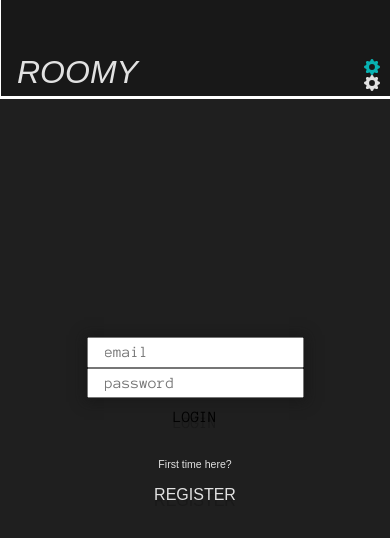
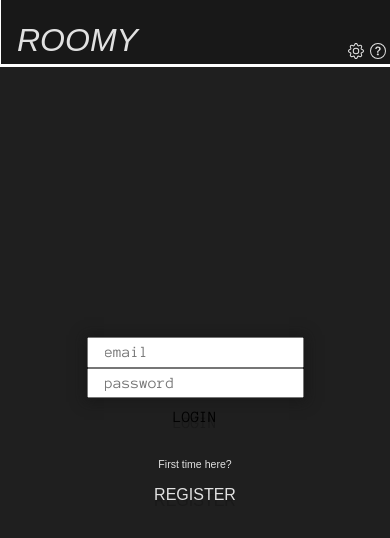
Before and after one commit to JaynewDee/meeps, a React (Vite) app in the folder client/: page / in a window 390 px wide. Shown: the top 538 px of the page. Built offline with nearby package versions, Linux system fonts and the light colour scheme; no server answers.

Commit message:
style tweaks

```diff
--- a/client/src/App.css
+++ b/client/src/App.css
@@ -22,7 +22,8 @@ header {
 }
 
 .menu-options {
-  margin: auto 0.66rem 0.33rem auto;
+  display: flex;
+  margin: auto 0.33rem 0.33rem auto;
 }
 
 .menu-options > span {
@@ -30,8 +31,13 @@ header {
   align-items: center;
   justify-content: center;
   cursor: pointer;
+  margin: auto 0 0 0.33rem;
 }
+
 .settings-icon {
+}
+.settings-icon:hover,
+.help-icon:hover {
   color: var(--prime-blue);
 }
 
@@ -110,7 +116,7 @@ header {
   text-align: left;
   padding-left: 3rem;
   padding-right: 3rem;
-  padding-top: 6rem;
+  margin-top: 6rem;
   padding-bottom: 4rem;
   font-family: var(--mono);
 }
@@ -123,18 +129,6 @@ header {
 .message-username::after {
   content: "]";
   color: var(--prime-blue);
-}
-
-.name-and-date {
-  display: flex;
-  justify-content: space-between;
-  align-items: center;
-  margin: 0.66rem auto;
-  height: 1rem;
-}
-
-.time-at {
-  margin: 0 0.33rem;
 }
 
 .message-content {
@@ -162,8 +156,20 @@ header {
 
 .message-text {
   padding-left: 2rem;
+  padding-bottom: 1rem;
 }
 
+.name-and-date {
+  display: flex;
+  justify-content: space-between;
+  align-items: center;
+  margin: 0.66rem auto;
+  height: 1rem;
+}
+
+.time-at {
+  margin: 0 0.33rem;
+}
 .error-box {
   position: absolute;
   left: 50%;
@@ -233,7 +239,7 @@ header {
   color: rgba(200, 200, 200);
   height: 1.66rem;
   font-size: 0.66rem;
-  padding: 0 1rem;
+  padding: 0 0.33rem;
 }
 
 .session-utils-box > button:hover {
--- a/client/src/components/Header.tsx
+++ b/client/src/components/Header.tsx
@@ -1,4 +1,4 @@
-import { BsFillGearFill as Gear } from "react-icons/bs";
+import { BsGear as Gear, BsQuestionCircle as Question } from "react-icons/bs";
 
 const Header = () => {
   return (
@@ -7,7 +7,7 @@ const Header = () => {
       <div className="menu-options">
         {/* On click, display settings modal */}
         <span className="settings-icon">{Gear({})}</span>
-        <span className="help-icon">{Gear({})}</span>
+        <span className="help-icon">{Question({})}</span>
       </div>
     </header>
   );
--- a/client/src/components/SessionUtils.tsx
+++ b/client/src/components/SessionUtils.tsx
@@ -11,32 +11,13 @@ const SessionUtils: React.FC<any> = ({}) => {
     logout();
   };
 
-  const getAllRooms = async () => {
-    const res = await API.getRooms();
-    console.log(res);
-  };
-
-  const getOwnUser = async () => {
-    const res = await API.getMe();
-    console.log(res);
-  };
-
-  const getRecentMsgs = async () => {
-    const res = await API.getRecentMessages("central");
-    console.log(res);
-  };
-
-  const deleteAllMessages = async () => {
-    const res = await API.deleteAllMessages();
-    console.log(res);
-  };
-
   const spacer = () => (
     <div style={{ width: 0, border: "1px solid black", height: "12px" }}></div>
   );
 
   return (
     <div className="session-utils-box">
+      {spacer()}
       <button onClick={destroySession}>END SESSION</button>
       {spacer()}
       {/* <button onClick={getAllRooms}>FETCH ROOMS</button>
--- a/client/src/index.css
+++ b/client/src/index.css
@@ -16,6 +16,7 @@
   -webkit-text-size-adjust: 100%;
 
   --prime-blue: rgba(0, 255, 255, 0.666);
+  overflow: hidden;
 }
 
 #root {
@@ -26,7 +27,6 @@
 body {
   margin: 0;
   height: 100%;
-  overflow: clip;
 }
 
 input,
@@ -61,6 +61,11 @@ button:hover {
   .scroll-wrapper {
     width: 100%;
     border: none;
+    margin-right: 0;
+  }
+  .messages-container {
+    padding-left: 1rem;
+    padding-right: 1rem;
   }
 }
 
@@ -69,6 +74,7 @@ button:hover {
     padding-left: 1rem;
     padding-right: 0;
     padding-bottom: 6rem;
+    margin-top: 3rem;
   }
 
   .message-content {
@@ -82,4 +88,7 @@ button:hover {
   .datetime {
     font-size: 0.5rem;
   }
+  .app-title {
+    margin-top: 1rem;
+  }
 }
```
